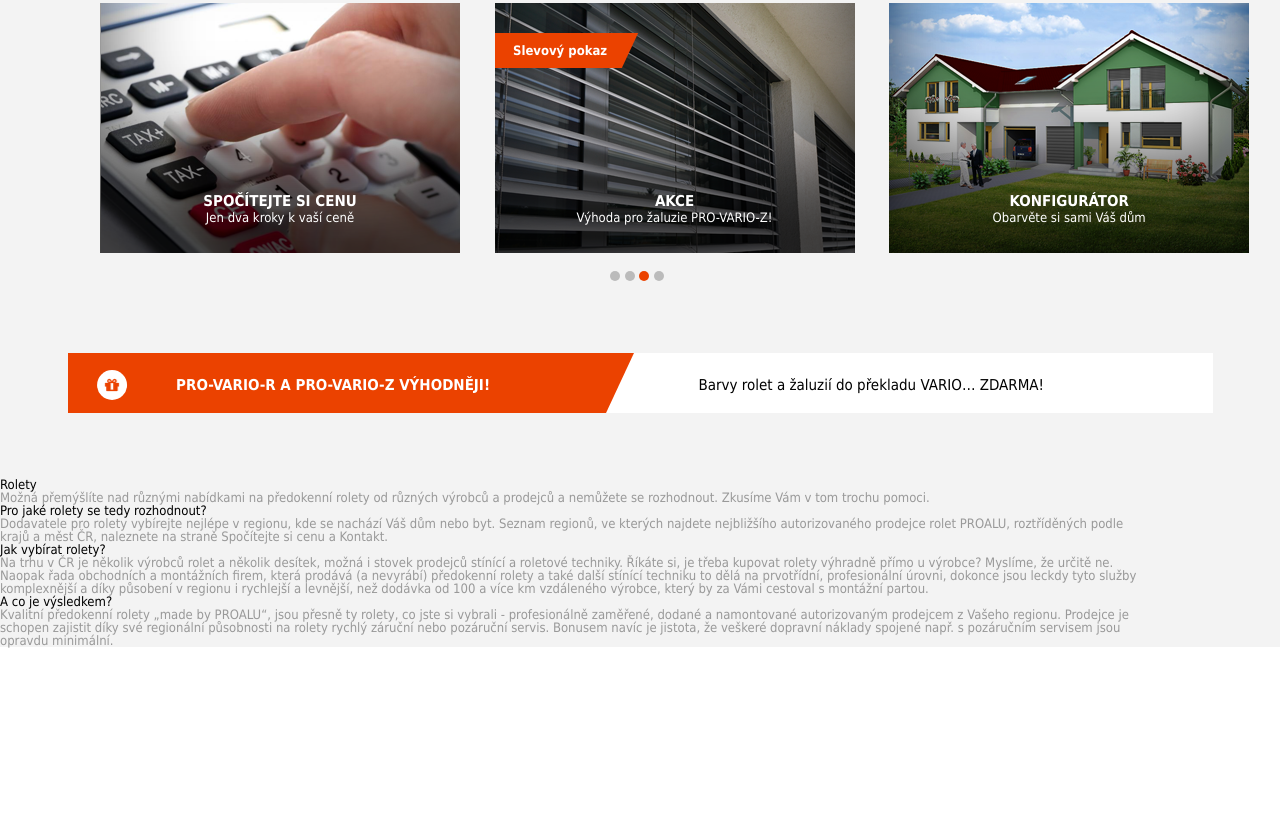
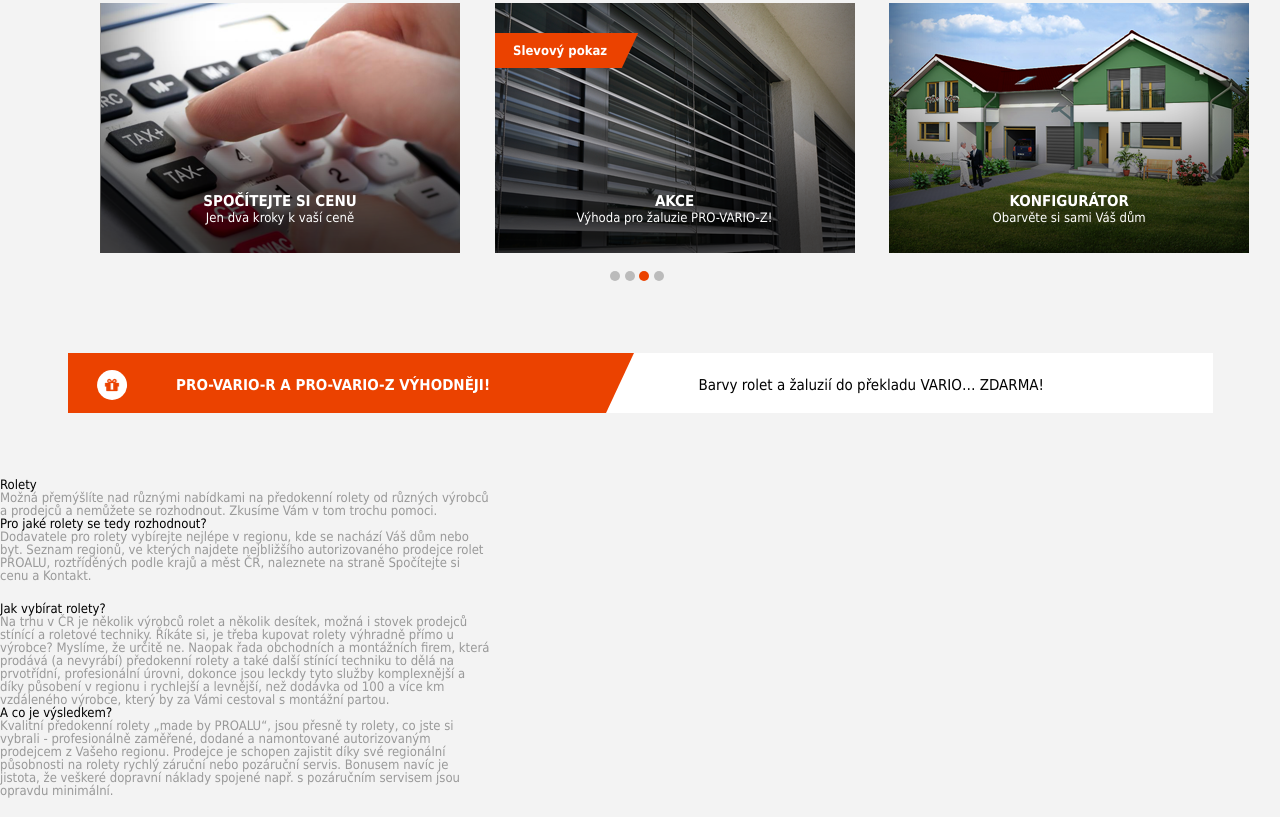
Before and after one commit to mohsom/ua-web-challenge, a plain HTML site: page index.html in a window 1280 px wide. Shown: the part 629-1446 px from the top of the page. Before the commit the page ends 1277 px from the top, so only its background shows below. Drawn offline with Linux system fonts and the light colour scheme.

Commit message:
main body

```diff
--- a/index.html
+++ b/index.html
@@ -186,8 +186,8 @@
                 <div class="ceo-articte">
                     <div class="article-title">Rolety</div>
                     <div class="article-text">
-                        Možná přemýšlíte nad různými nabídkami na předokenní rolety od různých výrobců a prodejců a
-                        nemůžete se rozhodnout. Zkusíme Vám v tom trochu pomoci.
+                        <p>Možná přemýšlíte nad různými nabídkami na předokenní rolety od různých výrobců a prodejců a
+                        nemůžete se rozhodnout. Zkusíme Vám v tom trochu pomoci.</p>
                     </div>
                 </div>
                 <div class="ceo-articte">
--- a/styles/style.css
+++ b/styles/style.css
@@ -455,19 +455,23 @@
     font-size: 13px;
 }
 .ceo-row{
+    display: block;
     width: 100%;
-    display: block;
+    padding-bottom: 20px;
 }
 .ceo-article{
     display: inline-block;
-    width: 487px;
-    position: relative;
+    word-break: normal;
 }
 .article-title{
     color: #000000;
-    word-break: normal;
+    display: block;
+    width: 100%;
+    text-align: left;
 }
 .article-text{
     color:#999999;
-    word-break: normal;
+    display: block;
+    width: 490px;
+    text-align: left;
 }
```
